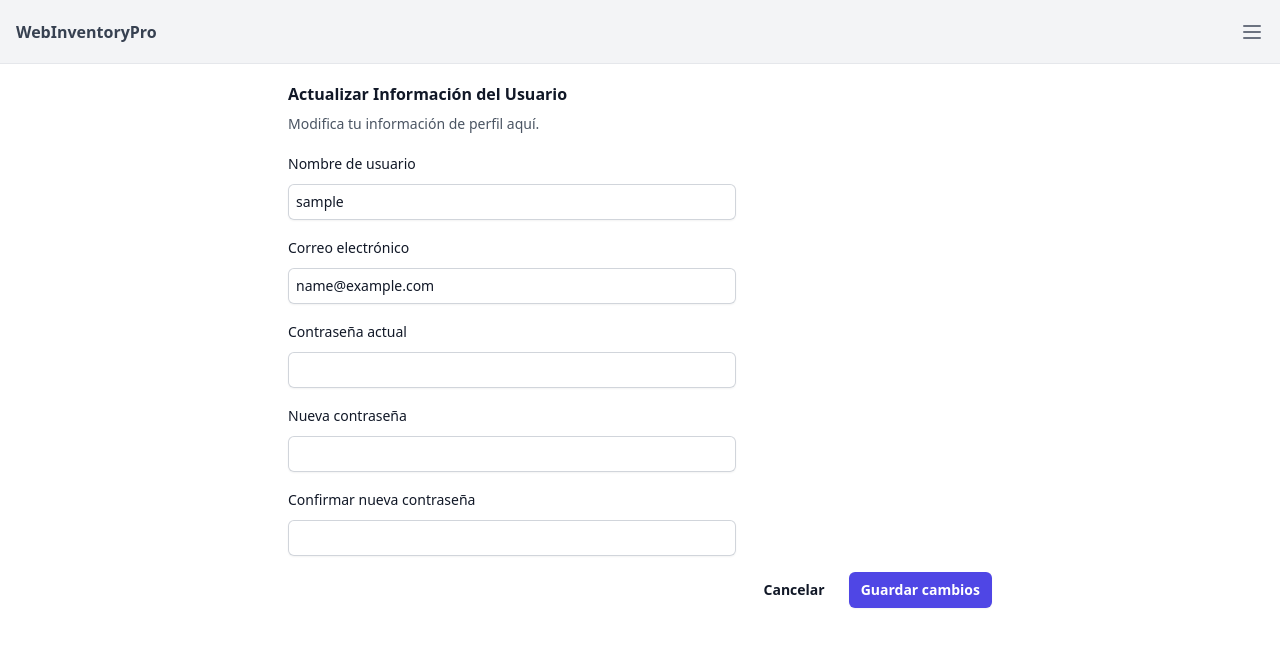
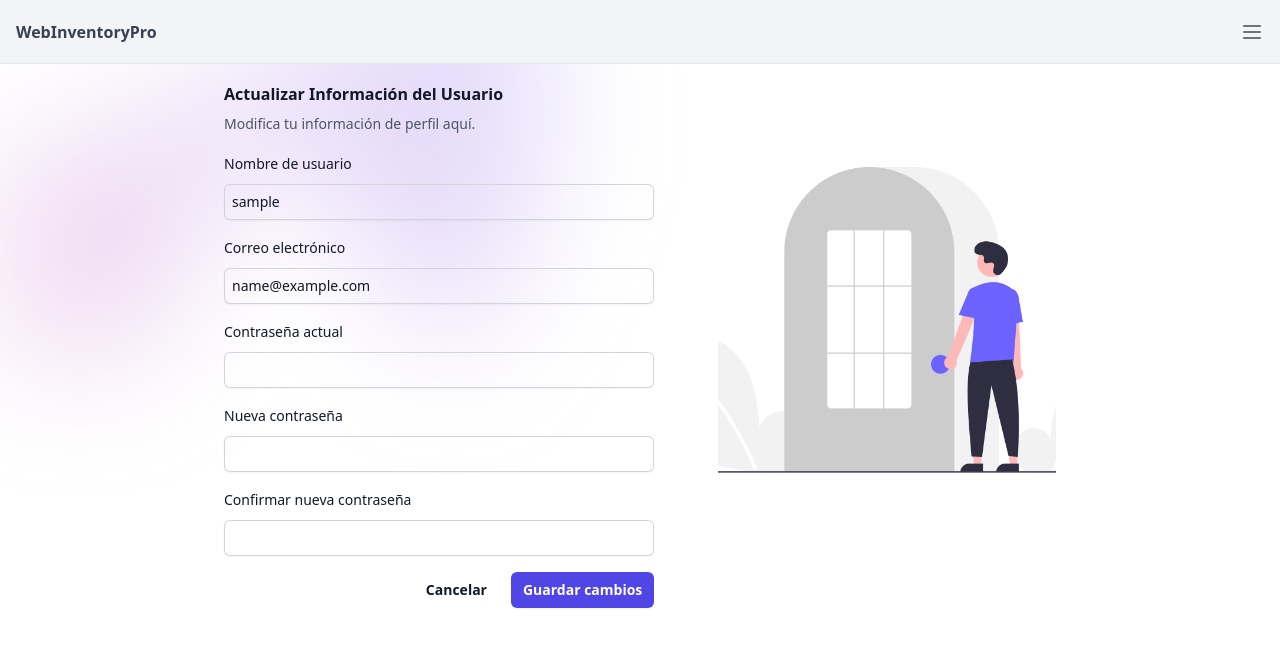
Before and after one commit to sbtn63/WebInvetoryPro, a Django app: page /users/edit/ in a window 1280 px wide. Shown: the top 647 px of the page. Run offline with Django 4.2, Linux system fonts and the light colour scheme; the visitor is signed in with stand-in values (Sample User, id 1); some libraries are stand-ins or nearby versions.

Commit message:
refactory design

```diff
--- a/templates/components/container.html
+++ b/templates/components/container.html
@@ -18,6 +18,11 @@
 
   </div>
 
+
+  <div class="absolute inset-x-0 top-[-10rem] -z-10 transform-gpu overflow-hidden blur-3xl sm:top-[-20rem]" aria-hidden="true">
+    <div class="relative left-1/2 -z-10 aspect-[1155/678] w-[36.125rem] max-w-none -translate-x-1/2 rotate-[30deg] bg-gradient-to-tr from-[#ff80b5] to-[#9089fc] opacity-30 sm:left-[calc(50%-40rem)] sm:w-[72.1875rem]" style="clip-path: polygon(74.1% 44.1%, 100% 61.6%, 97.5% 26.9%, 85.5% 0.1%, 80.7% 2%, 72.5% 32.5%, 60.2% 62.4%, 52.4% 68.1%, 47.5% 58.3%, 45.2% 34.5%, 27.5% 76.7%, 0.1% 64.9%, 17.9% 100%, 27.6% 76.8%, 76.1% 97.7%, 74.1% 44.1%)"></div>
+  </div>
+
   {% block container %}{% endblock container %}
 
 
--- a/templates/pages/users/change.html
+++ b/templates/pages/users/change.html
@@ -1,10 +1,11 @@
 {% extends 'components/container.html' %}
 {% load widget_tweaks %}
+{% load static %}
 
 {% block container %}
 
 <div class="w-[80%] mx-auto">
-    <form class="px-4 md:px-8 max-w-3xl mx-auto py-4" method="post">
+    <form class=" flex gap-x-16 px-4 md:px-8 max-w-4xl mx-auto py-4" method="post">
         {% csrf_token %}
         <div class="w-full">
             <h2 class="text-base font-semibold leading-7 text-gray-900">Actualizar Información del Usuario</h2>
@@ -91,6 +92,10 @@
                 <button type="submit" class="rounded-md bg-indigo-600 px-3 py-2 text-sm font-semibold text-white shadow-sm hover:bg-indigo-500 focus-visible:outline focus-visible:outline-2 focus-visible:outline-offset-2 focus-visible:outline-indigo-600">Guardar cambios</button>
             </div>
         </div>
+
+        <div class="lg:block hidden  lg:h-[400px] md:h-[600px] lg:mt-10">
+            <img src="{% static 'images/login.png' %}" class="w-full h-full max-md:w-5/6 mx-auto block object-cover" alt="Dining Experience" />
+        </div>
     </form>
 </div>
 
```
Also changed, not shown: templates/pages/products/update_sale_product.html (+14 -1 lines), static/images/account.png (added).
